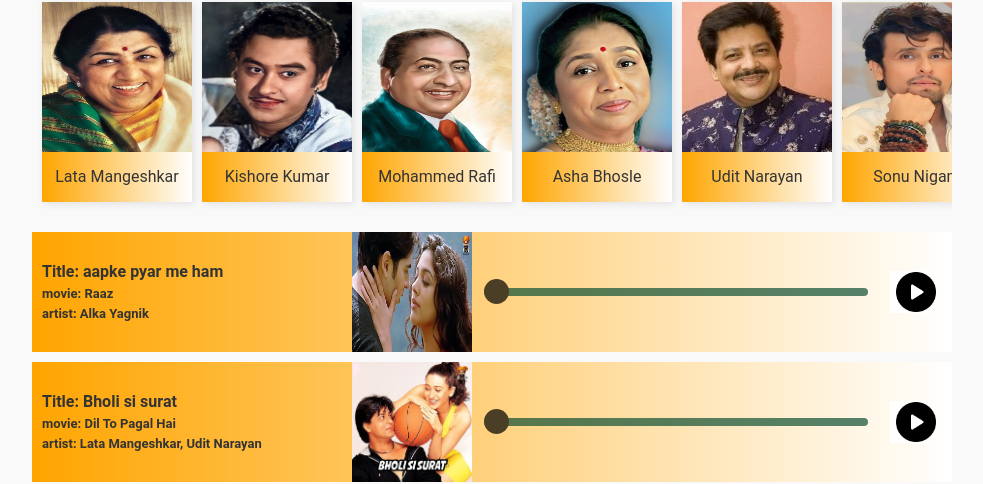
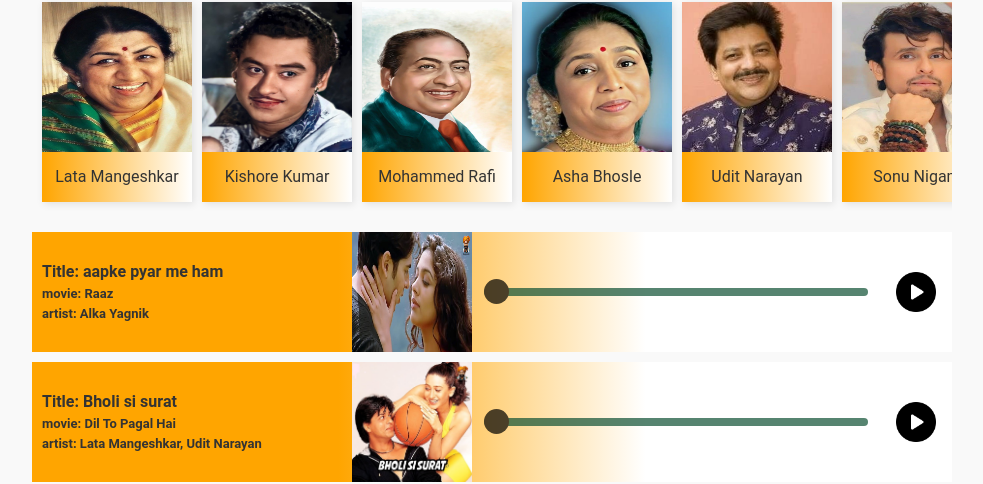
Before and after one commit to mksv9871234/hindi-songs.github.io, a plain HTML site: page HindiIndex.html in a window 1280 px wide. Shown: the part 505-989 px from the top of the page, without its empty margins (148-1131 px from the left). Drawn offline with Linux system fonts and the light colour scheme.

Commit message:
Update Hindi.css

```diff
--- a/css/Hindi.css
+++ b/css/Hindi.css
@@ -13,7 +13,7 @@ body {
 }
 
 .songBody {
-    background: linear-gradient(to right, orange, white);
+    background: linear-gradient(to right, orange,orange,white, white);
     display: flex;
     margin: 10px 0;
     justify-content: space-between;
```
